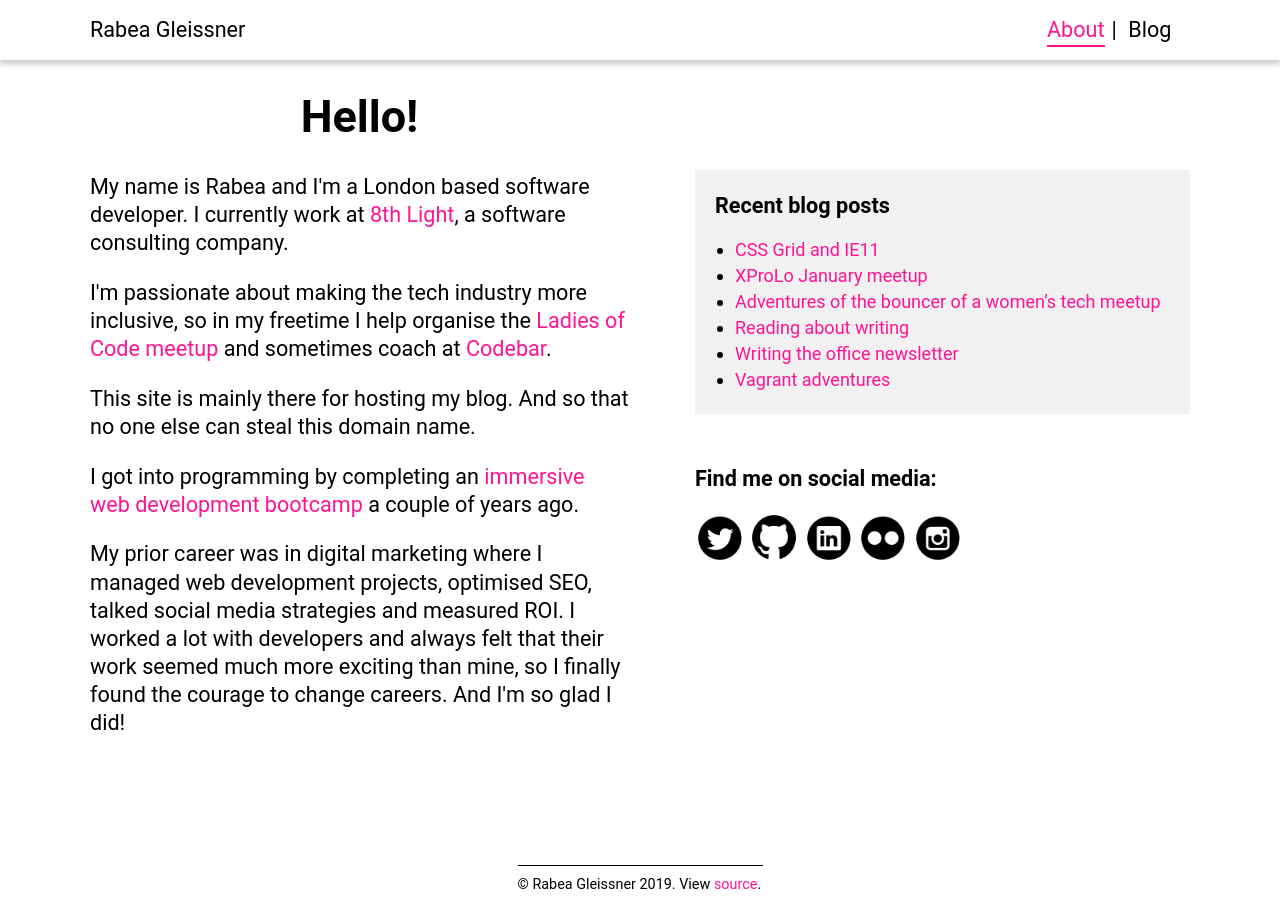
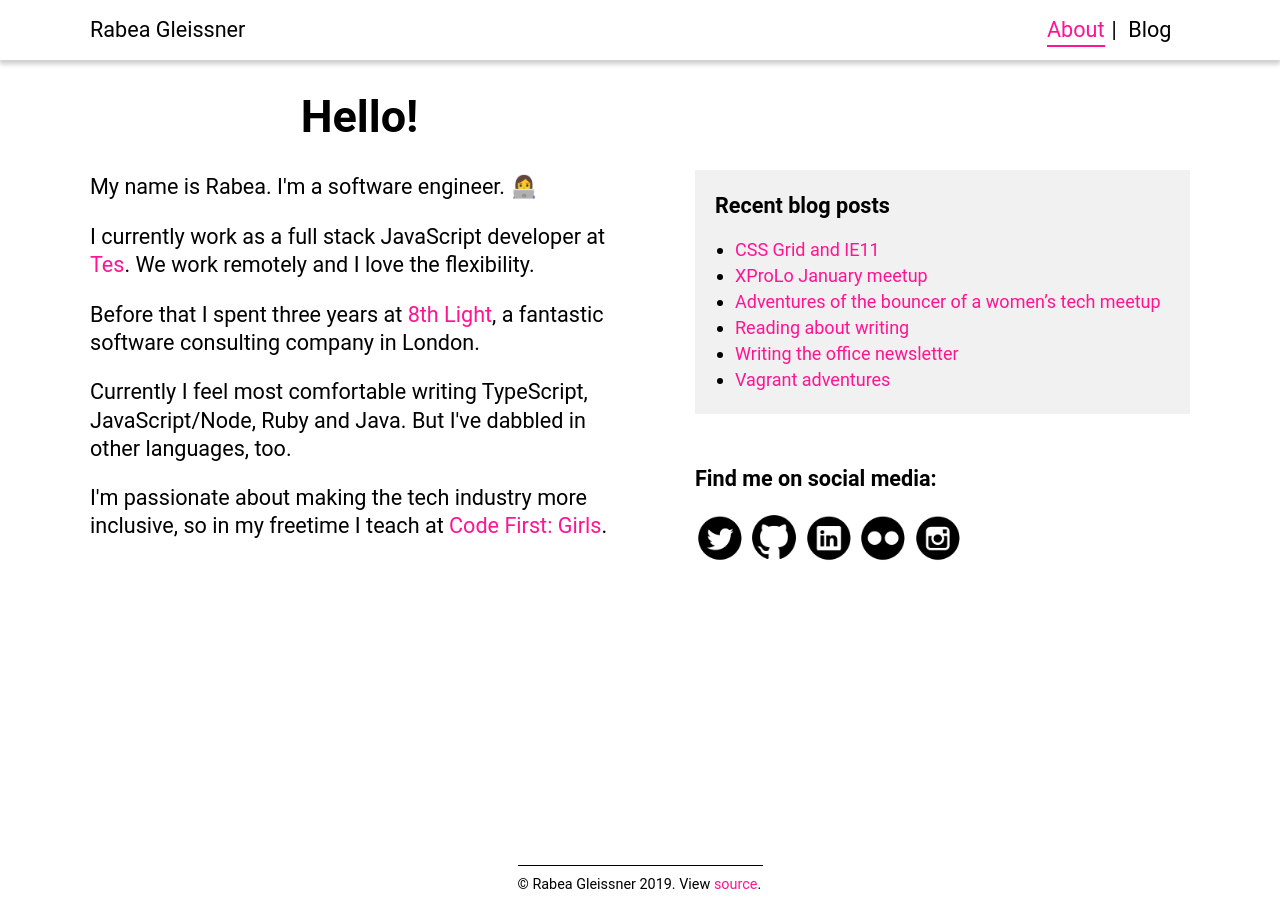
Before and after one commit to RabeaGleissner/RabeaGleissner.github.io, a Jekyll site: the page built from index.html, in a window 1280 px wide. Built offline with Jekyll 4.4.1, drawn with Linux system fonts in a browser that asks for light colours.

Commit message:
Update about page

```diff
--- a/index.html
+++ b/index.html
@@ -4,14 +4,13 @@ layout: home
 
 <div class="about-text">
   <h1>Hello!</h1>
-  <p>My name is Rabea and I'm a London based software developer.
-     I currently work at <a href="https://8thlight.com/locations/london" target="_blank">8th Light</a>, a software consulting company.
+  <p>My name is Rabea.
+  I'm a software engineer. 👩‍💻 </p>
+  <p>I currently work as a full stack JavaScript developer at <a href="http://engineering.tes.com/" target="_blank">Tes</a>.
+  We work remotely and I love the flexibility.</p>
+  <p>Before that I spent three years at <a href="http://8thlight.com/" target="_blank">8th Light</a>, a fantastic software consulting company in London.
   </p>
-  <p>I'm passionate about making the tech industry more inclusive, so in my freetime I help organise the <a href="http://www.meetup.com/Ladies-of-Code-UK/" target="_blank">Ladies of Code meetup</a>
-     and sometimes coach at <a href="https://codebar.io/" target="_blank">Codebar</a>.
+  <p>Currently I feel most comfortable writing TypeScript, JavaScript/Node, Ruby and Java. But I've dabbled in other languages, too.</p>
+  <p>I'm passionate about making the tech industry more inclusive, so in my freetime I teach at <a href="https://www.codefirstgirls.org.uk/" target="_blank">Code First: Girls</a>.
   </p>
-  <p>This site is mainly there for hosting my blog. And so that no one else can steal this domain name.</p>
-  <p>I got into programming by completing an <a href="https://rabeameetscode.wordpress.com/" target="_blank">immersive web development  bootcamp</a> a couple of years ago.</p>
-  <p>My prior career was in digital marketing where I managed web development projects, optimised SEO, talked social media strategies and measured ROI.
-     I worked a lot with developers and always felt that their work seemed much more exciting than mine, so I finally found the courage to change careers. And I'm so glad I did!</p>
 </div>
```
